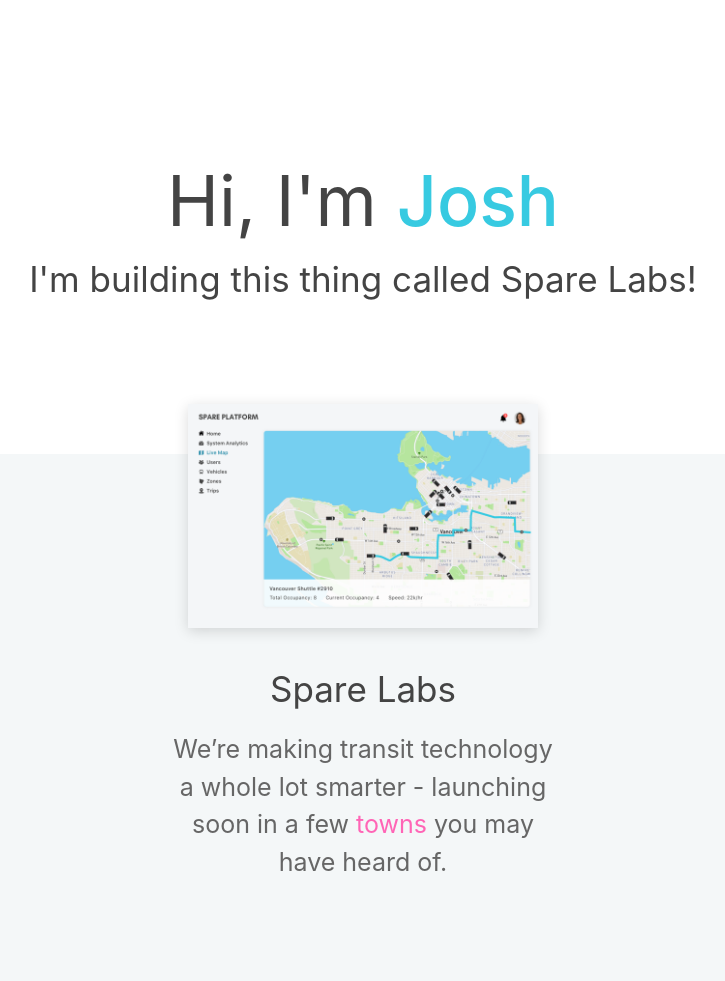
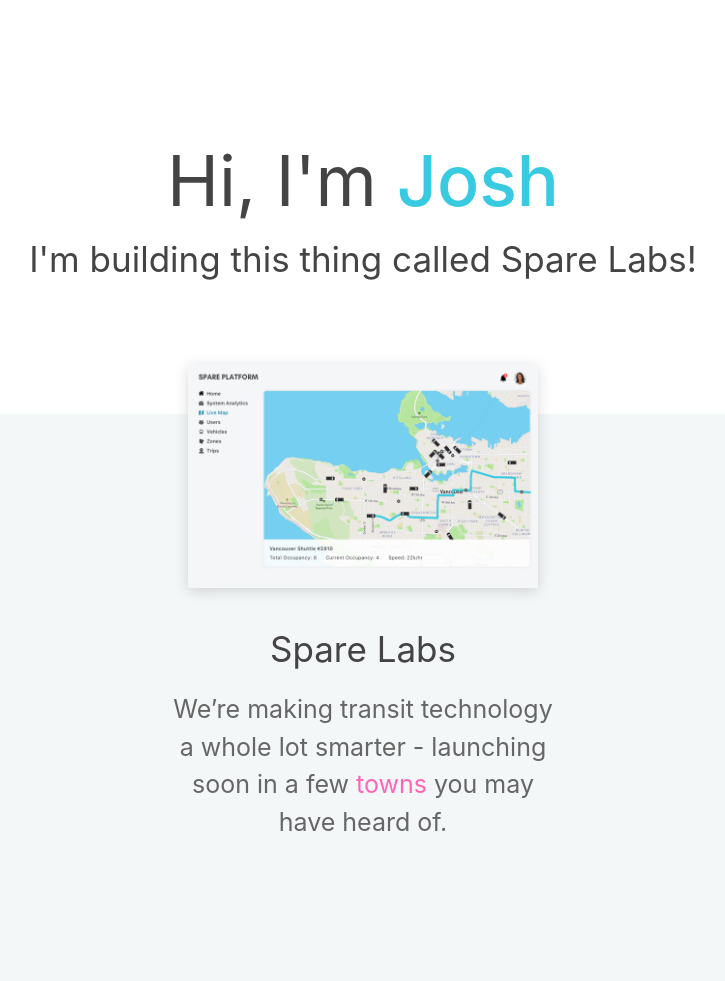
Before and after one commit to joshandrews/joshandre.ws-2.0, a Jekyll site: the page built from index.md, in a window 1280 px wide. Shown: the whole page, without its empty margins (277-1002 px from the left). Built offline with Jekyll 4.4.1, drawn with Linux system fonts in a browser that asks for light colours; after the commit the page ends 941 px from its top, so only the background shows below that.

Commit message:
small fix

```diff
--- a/css/index.scss
+++ b/css/index.scss
@@ -53,8 +53,8 @@
     color: #444;
     width: 100%;
     margin: 0px !important;
-    padding-top: calc(15vh - 35px + 3em);
-    padding-bottom: calc(15vh - 35px + 3em);
+    padding-top: 8em;
+    padding-bottom: 8em;
     text-align: center;
 }
 
```
